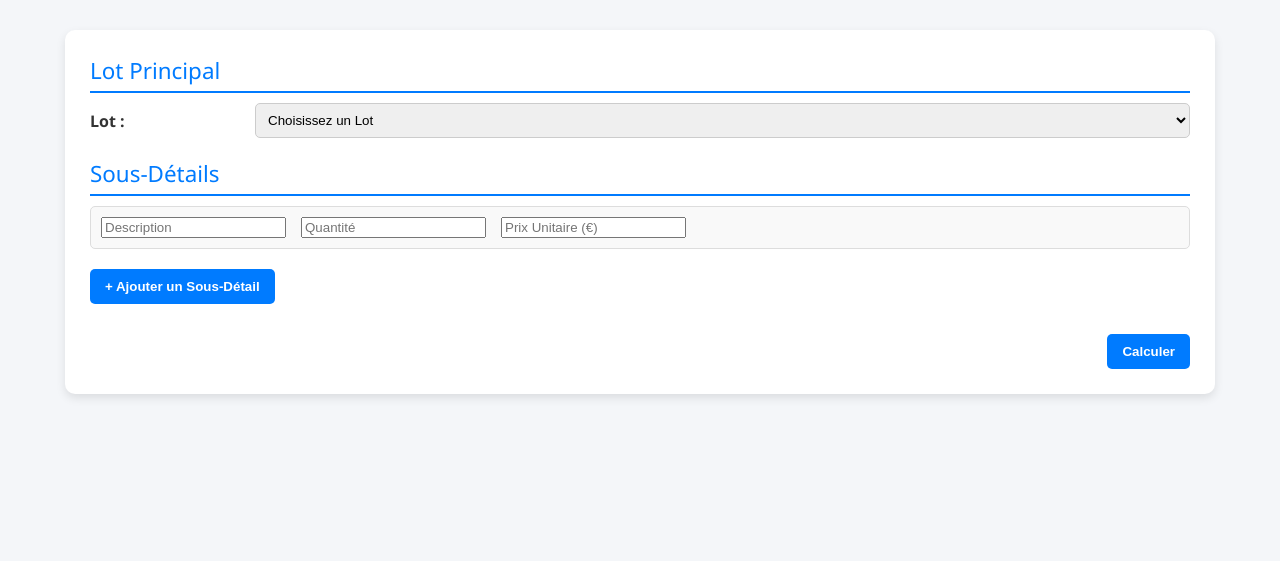
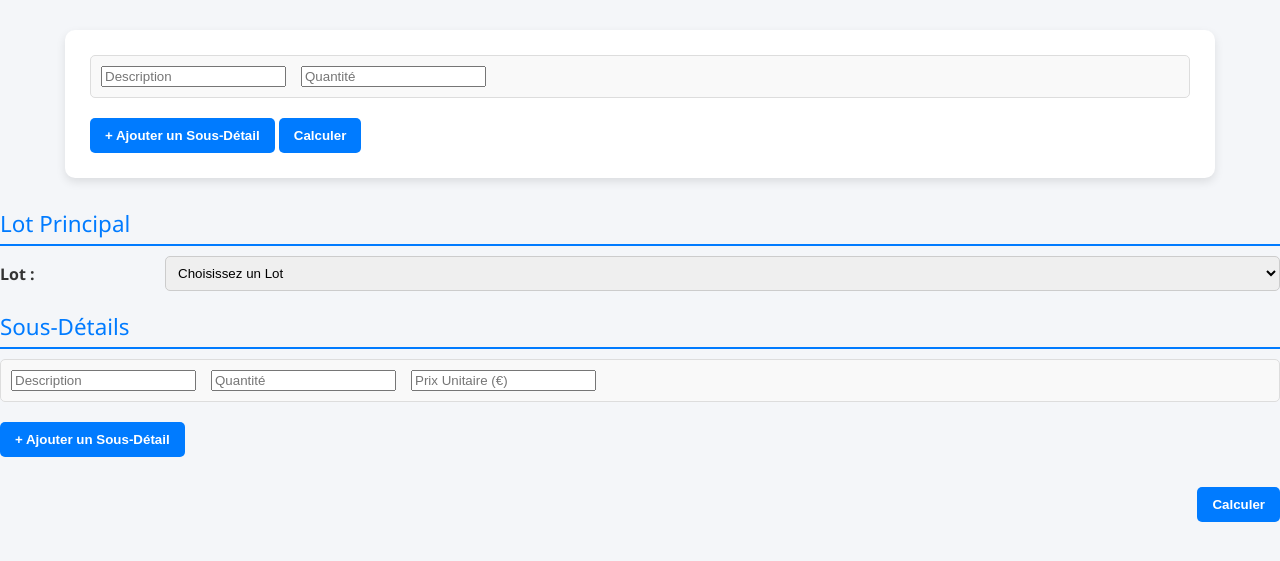
Before and after one commit to Snow275/Outil-de-chiffrage, a Flask app: page /data-entry in a window 1280 px wide. Shown: the part 79-640 px from the top of the page. Run offline with Flask 3, Linux system fonts and the light colour scheme; parts of the project's set-up code (start-up, migrations or seed data) failed here and were passed over.

Commit message:
Update data_entry.html

```diff
--- a/templates/data_entry.html
+++ b/templates/data_entry.html
@@ -155,6 +155,17 @@
     <!-- Conteneur Principal -->
     <div class="container">
         <form action="/data-entry" method="POST">
+            <div id="sub-details-container">
+                <div class="sub-detail">
+                    <input type="text" name="sub_description[]" placeholder="Description" required>
+                    <input type="number" name="sub_quantity[]" placeholder="Quantité" step="0.01" required>
+                </div>
+            </div>
+            <button type="button" class="btn" onclick="addSubDetail()">+ Ajouter un Sous-Détail</button>
+            <button type="submit" class="btn">Calculer</button>
+        </form>
+    </div>
+
 
             <!-- Section Lot Principal -->
             <div class="section">
```
